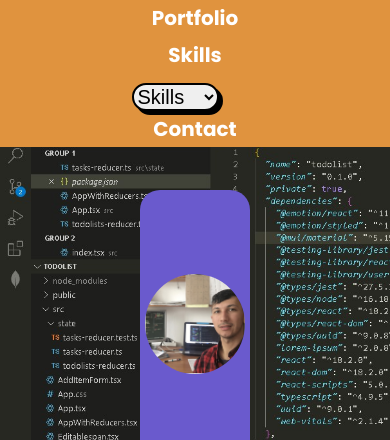
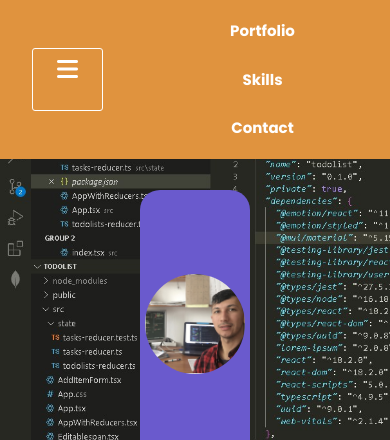
Before and after one commit to Radchenko87dmytro/WebDevPortfolio, a plain HTML site: page index.html in a window 390 px wide. Shown: the top 440 px of the page. Drawn offline with Linux system fonts and the light colour scheme.

Commit message:
feature: refactoring skills section for two column (flex-wrap: wrap)

```diff
--- a/index.html
+++ b/index.html
@@ -20,7 +20,26 @@
     />
   </head>
   <body class="body">
-    <header class="header">
+
+    <div class="header_container">
+      <i class="menu-icon fa-solid fa-bars"></i>
+      <ul class="header_items">
+        <li>
+          <a href="#" class="header_link">Portfolio</a>
+        </li>
+        <li>
+          <a href="#html" class="header_link">Skills</a>
+        </li>
+        <li>
+          <a href="#" class="header_link">Contact</a>
+        </li>
+      </ul>
+    </div>
+
+
+
+    <!-- <header class="header">
+
       <a href="#">Portfolio</a>
       <a href="#skills">Skills</a>
 
@@ -35,7 +54,7 @@
 			</select>
 
       <a href="#contact">Contact</a>
-    </header>
+    </header> -->
 
     <section class="section">
       <div class="section-grid">
--- a/style.css
+++ b/style.css
@@ -12,6 +12,33 @@ html {
   height: auto;
 }
 
+.header_container {
+  position: fixed;
+  display: flex;
+  justify-content: space-around;
+  width: 100%;
+  margin: 0px auto;
+  background-color: #e0933e;
+  padding: 1rem 0;
+  margin-top: -90px;
+}
+.header_items {
+  display: flex;
+  list-style-type: none;
+  font-weight: bold;
+  font-size: 1.2rem;
+  justify-content: center;
+  width: 70%;
+  align-items: center;
+
+  row-gap: 1.6rem;
+}
+.header_link {
+  color: white;
+  margin: 0 1rem;
+  padding: 0 2rem;
+}
+
 .header {
   position: fixed;
 
@@ -24,7 +51,7 @@ html {
   margin-top: -90px;
 }
 
-.header a {
+.header_items {
   font-size: 20px;
   color: white;
   font-weight: bold;
@@ -33,20 +60,26 @@ html {
   text-decoration: none;
   padding: 2rem;
 }
-.header a:hover {
+.header_items :hover {
   color: chartreuse;
   font-size: 30px;
   text-decoration: underline;
   text-underline-offset: 1rem;
-}
-.header a:active {
-  color: rgb(236, 222, 17);
-  font-size: 30px;
-  text-decoration: underline;
-  text-underline-offset: 1rem;
+  transition: all 0.4s ease;
 }
 
-select {
+.menu-icon {
+  color: #fff;
+  font-size: 1.5rem;
+  border: 1px solid #fff;
+  padding: 0.5rem 1.5rem;
+  border-radius: 3px;
+  margin: 2rem;
+  margin-left: 2rem;
+  cursor: pointer;
+}
+
+/* select {
   margin: 10px 40px 0px 0px;
   border-radius: 20px;
   font-size: 20px;
@@ -55,7 +88,7 @@ select {
 }
 select:hover {
   background-color: #34de1f;
-}
+} */
 
 .section {
   margin-top: 90px;
@@ -110,18 +143,17 @@ a {
   align-items: center;
   flex-wrap: wrap;
   background-color: DodgerBlue;
-  /* flex-wrap: wrap; */
 }
 
 .container-item {
   display: flex;
   justify-content: space-around;
-  flex-direction: row;
+  flex-wrap: wrap;
   align-items: center;
-  width: 50%;
+  width: 40%;
   background-color: #f1f1f1;
   border-radius: 20px;
-  margin: 10px;
+  margin: 15px;
   padding: 20px;
   font-size: 30px;
 }
@@ -170,9 +202,10 @@ a {
   width: 150px;
   display: flex;
   justify-content: space-around;
+  font-size: 3rem;
 }
-.svg-icons {
-  font-size: 3rem;
+.svg-icons :hover {
+  color: rgb(59, 19, 97);
 }
 
 .contact {
@@ -201,16 +234,19 @@ a {
 
 /* telefon */
 @media screen and (max-width: 767px) {
-  .header {
+  .header_container {
+    margin-top: -90px;
+  }
+  .header_items {
     display: flex;
     flex-direction: column;
     font-size: 2rem;
     justify-content: center;
-    margin-top: -90px;
-    font-size: 10px;
+
+    font-size: 15px;
+    padding: 0.2rem;
   }
-  .header a {
-    padding: 0.2rem;
+  .menu-icon {
   }
   .section {
     padding: 24;
@@ -259,11 +295,14 @@ a {
 
 /* tablet */
 @media screen and (min-width: 768px) and (max-width: 1199px) {
-  body {
-    display: inline;
-  }
+  /* .header_items {
+    flex-direction: row;
+  } */
 }
 
 /* desktop */
 @media screen and (max-width: 1200px) {
+  /* .header_items {
+    flex-direction: row;
+  } */
 }
```
